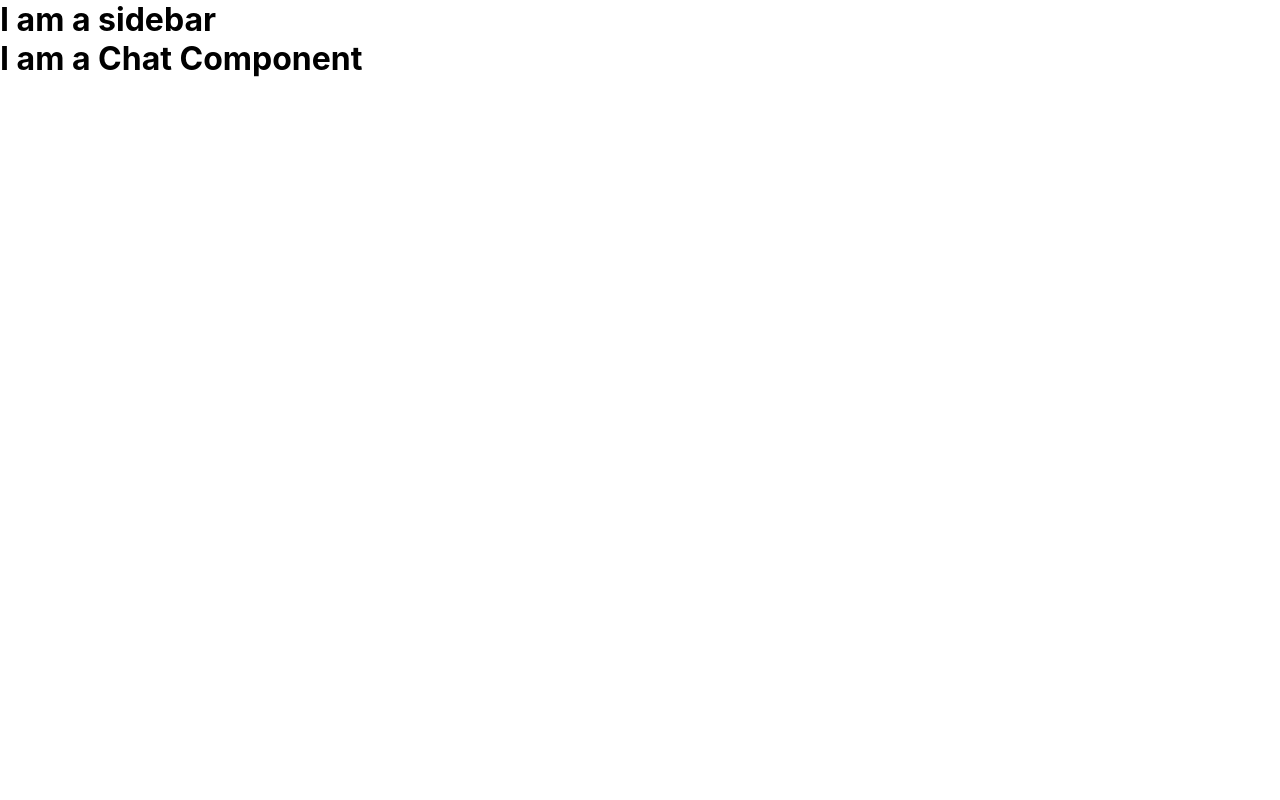
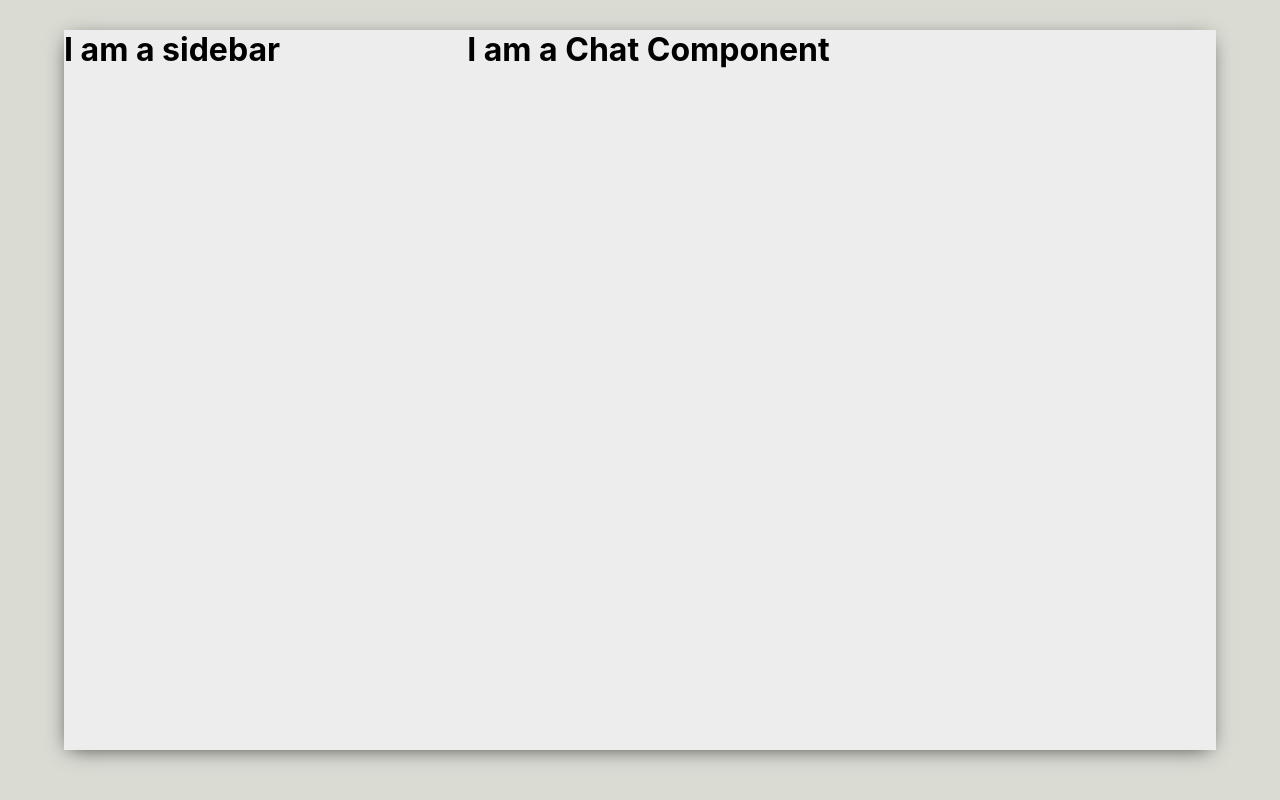
Before and after one commit to sparshsukralia/whatsapp-mern, a React (Create React App) app in the folder whatsapp-frontend/: page / in a window 1280 px wide. Built offline with nearby package versions, Linux system fonts and the light colour scheme.

Commit message:
sidebar and chat

```diff
--- a/whatsapp-frontend/src/App.css
+++ b/whatsapp-frontend/src/App.css
@@ -0,0 +1,16 @@
+.app {
+  display: flex;
+  justify-content: center;
+  align-items: center;
+  height: 100vh;
+  background-color: #dadbd3;
+}
+
+.app__container {
+  display: flex;
+  background-color: #ededed;
+  margin-top: -20px;
+  height: 90vh;
+  width: 90vw;
+  box-shadow: -1px 4px 20px -6px rgba(0, 0, 0, 0.75);
+}
--- a/whatsapp-frontend/src/App.js
+++ b/whatsapp-frontend/src/App.js
@@ -5,11 +5,13 @@ import Sidebar from "./Sidebar";
 function App() {
   return (
     <div className="app">
-      {/* Sidebar */}
-      <Sidebar />
+      <div className="app__container">
+        {/* Sidebar */}
+        <Sidebar />
 
-      {/* Chat Component */}
-      <Chat />
+        {/* Chat Component */}
+        <Chat />
+      </div>
     </div>
   );
 }
--- a/whatsapp-frontend/src/Chat.css
+++ b/whatsapp-frontend/src/Chat.css
@@ -0,0 +1,5 @@
+.chat {
+  display: flex;
+  flex-direction: column;
+  flex: 0.65;
+}
--- a/whatsapp-frontend/src/Sidebar.css
+++ b/whatsapp-frontend/src/Sidebar.css
@@ -0,0 +1,5 @@
+.sidebar {
+  display: flex;
+  flex-direction: column;
+  flex: 0.35;
+}
```
